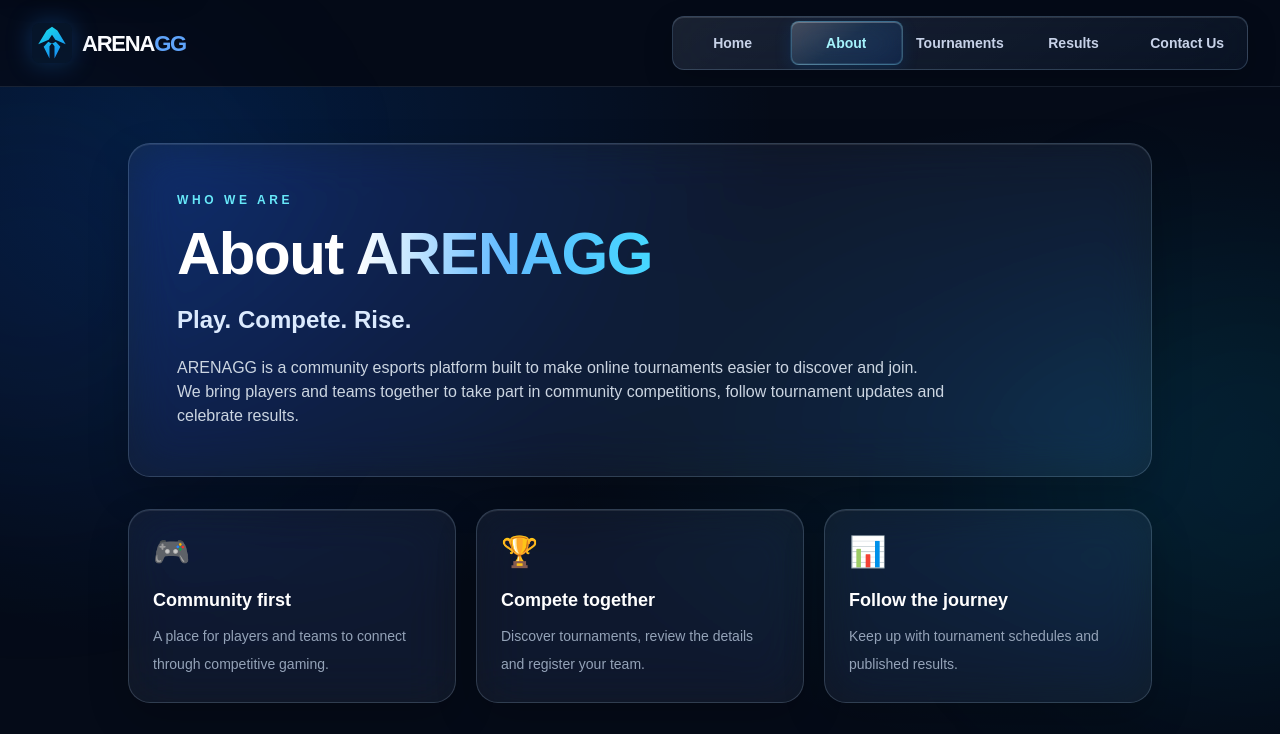
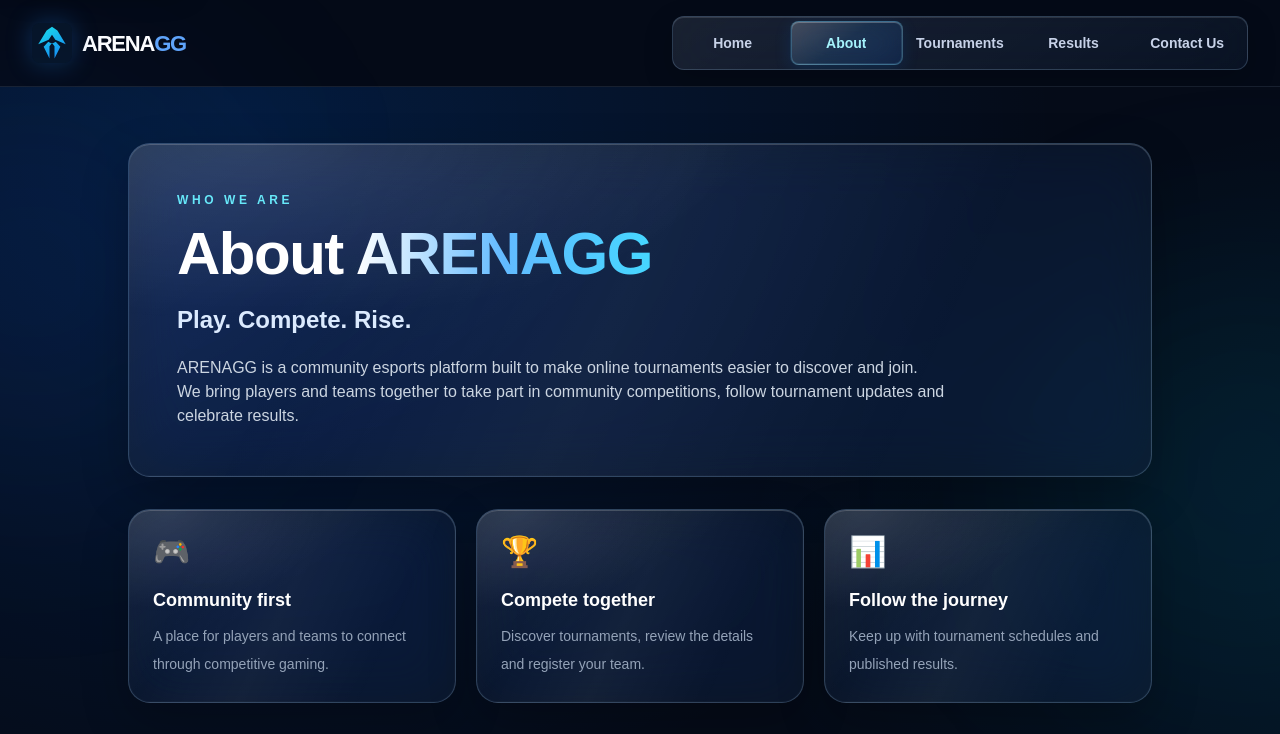
Before and after one commit to MDNOMAANKHAN/arenagg-tournament-app, a Next.js app: page /about in a window 1280 px wide. Shown: the top 734 px of the page. Built offline with nearby package versions, Linux system fonts and the light colour scheme.

Commit message:
Polish public pages with liquid glass styling

```diff
--- a/src/app/globals.css
+++ b/src/app/globals.css
@@ -1551,3 +1551,16 @@ input:-webkit-autofill:focus {
     animation: none !important;
   }
 }
+
+/* ARENAGG PUBLIC LIQUID GLASS POLISH */
+:root{--arena-liquid-blur:28px;--arena-liquid-surface:rgba(15,32,56,.42);--arena-liquid-edge:rgba(176,220,255,.22);--arena-liquid-ease:cubic-bezier(.16,1,.3,1)}
+.arena-page .arena-glass,.arena-page .arena-tournament,.arena-page .arena-premium-card{position:relative;isolation:isolate;overflow:hidden;background:linear-gradient(145deg,rgba(255,255,255,.075),rgba(255,255,255,.012) 45%),var(--arena-liquid-surface);border-color:var(--arena-liquid-edge);backdrop-filter:blur(var(--arena-liquid-blur)) saturate(185%);-webkit-backdrop-filter:blur(var(--arena-liquid-blur)) saturate(185%);box-shadow:0 18px 48px rgba(0,0,0,.24),inset 0 1px 0 rgba(255,255,255,.16),inset 0 0 0 1px rgba(255,255,255,.018)}
+.arena-page .arena-glass::before,.arena-page .arena-tournament::before,.arena-page .arena-premium-card::before{content:"";position:absolute;inset:0;z-index:-1;pointer-events:none;border-radius:inherit;background:radial-gradient(ellipse at 12% 0%,rgba(255,255,255,.11),transparent 38%),linear-gradient(115deg,transparent 20%,rgba(255,255,255,.045) 48%,transparent 78%)}
+.arena-page .arena-tournament,.arena-page .arena-premium-card,.arena-page .arena-game-freefire,.arena-page .arena-game-bgmi,.arena-page .arena-game-valorant,.arena-page .arena-glass-button,.arena-page .arena-glass-secondary{transition:transform .55s var(--arena-liquid-ease),border-color .4s ease,box-shadow .55s var(--arena-liquid-ease),background-color .35s ease}
+@media(hover:hover){.arena-page .arena-tournament:hover,.arena-page .arena-premium-card:hover{transform:translateY(-4px) scale(1.008);border-color:rgba(100,195,255,.42);box-shadow:0 24px 55px rgba(0,85,210,.18),inset 0 1px 0 rgba(255,255,255,.12)}.arena-page .arena-glass-button:hover,.arena-page .arena-glass-secondary:hover{transform:translateY(-2px) scale(1.012)}}
+.arena-page{background-size:140% 140%;animation:arenaLiquidAmbient 32s ease-in-out infinite alternate}
+@keyframes arenaLiquidAmbient{0%{background-position:0% 0%}100%{background-position:100% 75%}}
+body:has(#main-content)>header{position:sticky;top:0;z-index:40;background:rgba(5,11,24,.66)!important;border-bottom-color:rgba(150,210,255,.14)!important;backdrop-filter:blur(28px) saturate(180%);-webkit-backdrop-filter:blur(28px) saturate(180%);box-shadow:0 10px 30px rgba(0,0,0,.12),inset 0 1px 0 rgba(255,255,255,.05)}
+body:has(#main-content) footer{background:linear-gradient(145deg,rgba(255,255,255,.035),transparent 40%),rgba(5,13,27,.62)!important;border-top-color:rgba(145,205,255,.14)!important;backdrop-filter:blur(26px) saturate(160%);-webkit-backdrop-filter:blur(26px) saturate(160%)}
+@media(max-width:640px){:root{--arena-liquid-blur:18px}.arena-page .arena-glass,.arena-page .arena-tournament,.arena-page .arena-premium-card{backdrop-filter:blur(18px) saturate(150%);-webkit-backdrop-filter:blur(18px) saturate(150%)}.arena-page{animation-duration:44s}}
+@media(prefers-reduced-motion:reduce){.arena-page{animation:none!important;background-size:auto!important}.arena-page .arena-glass,.arena-page .arena-tournament,.arena-page .arena-premium-card,.arena-page .arena-glass-button,.arena-page .arena-glass-secondary,body:has(#main-content)>header,body:has(#main-content) footer{transition:none!important;animation:none!important}}
```
